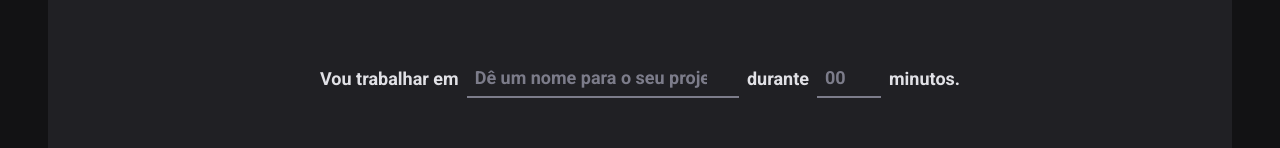
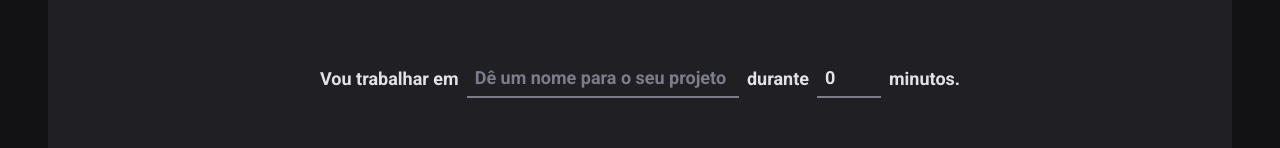
Before and after one commit to paulosantana95/countdown-ingnite-rocketseat, a React (Vite) app: page / in a window 1280 px wide. Shown: the part 166-314 px from the top of the page. Built offline with nearby package versions, Linux system fonts and the light colour scheme.

Commit message:
feat: Adjust form validate and create Cycle function

```diff
--- a/package.json
+++ b/package.json
@@ -10,11 +10,14 @@
     "preview": "vite preview"
   },
   "dependencies": {
+    "@hookform/resolvers": "^3.2.0",
     "phosphor-react": "^1.4.1",
     "react": "^18.2.0",
     "react-dom": "^18.2.0",
+    "react-hook-form": "^7.45.4",
     "react-router-dom": "^6.15.0",
-    "styled-components": "^6.0.7"
+    "styled-components": "^6.0.7",
+    "zod": "^3.22.0"
   },
   "devDependencies": {
     "@rocketseat/eslint-config": "^2.1.0",
--- a/src/pages/Home/index.tsx
+++ b/src/pages/Home/index.tsx
@@ -1,4 +1,9 @@
 import { Play } from "phosphor-react";
+import { useState } from "react";
+import { useForm } from "react-hook-form";
+import { zodResolver } from "@hookform/resolvers/zod";
+import * as zod from "zod";
+
 import {
   CountdownButton,
   CountdownContainer,
@@ -9,16 +14,79 @@
   TaskInput,
 } from "./styles";
 
+const newCycleFormValidationSchema = zod.object({
+  task: zod.string().min(1, "Informe a tarefa"),
+  minutesAmount: zod
+    .number()
+    .min(5, "O ciclo precisa ser de no máximo 5 minutos")
+    .max(60, "O ciclo precisa ser de no máximo 60 minutos"),
+});
+
+// interface NewCycleFormData {
+//   task: string;
+//   minutesAmount: number;
+// }
+
+type NewCycleFormData = zod.infer<typeof newCycleFormValidationSchema>;
+
+interface Cycle {
+  id: string;
+  task: string;
+  minutesAmount: number;
+}
+
 export function Home() {
+  const [cycles, setCycles] = useState<Cycle[]>([]);
+  const [activeCycleId, setActiveCycleId] = useState<string | null>(null);
+  const [amountSecondsPassed, setAmountSecondsPassed] = useState(0);
+
+  const { register, handleSubmit, watch, reset } = useForm<NewCycleFormData>({
+    resolver: zodResolver(newCycleFormValidationSchema),
+    defaultValues: {
+      task: "",
+      minutesAmount: 0,
+    },
+  });
+
+  function handleCreateNewCycle(data: NewCycleFormData) {
+    const id = String(new Date().getTime());
+
+    const newCycle: Cycle = {
+      id,
+      task: data.task,
+      minutesAmount: data.minutesAmount,
+    };
+
+    setCycles((state) => [...state, newCycle]);
+    setActiveCycleId(id);
+
+    reset();
+  }
+
+  const activeCycle = cycles.find((cycle) => cycle.id === activeCycleId);
+
+  const totalSeconds = activeCycle ? activeCycle.minutesAmount * 60 : 0;
+  const currentSeconds = activeCycle ? totalSeconds - amountSecondsPassed : 0;
+
+  const minutesAmount = Math.floor(currentSeconds / 60);
+  const secondsAmount = currentSeconds % 60;
+
+  const minutes = String(minutesAmount).padStart(2, "0");
+  const seconds = String(secondsAmount).padStart(2, "0");
+
+  const task = watch("task");
+  const isSubmitDisabled = !task;
+
   return (
     <HomeContainer>
-      <form action="">
+      <form onSubmit={handleSubmit(handleCreateNewCycle)} action="">
         <FormContainer>
           <label htmlFor="task">Vou trabalhar em</label>
           <TaskInput
             id="task"
             list="task-suggestions"
             placeholder="Dê um nome para o seu projeto"
+            {...register("task")}
           />
 
           <datalist id="task-suggestions">
@@ -28,28 +96,29 @@
             <option value="Banana" />
           </datalist>
 
-          <label htmlFor="minutesAmout">durante</label>
+          <label htmlFor="minutesAmount">durante</label>
           <MinutesAmountInput
             type="number"
-            id="minutesAmout"
+            id="minutesAmount"
             placeholder="00"
             step={5}
             min={5}
             max={60}
+            {...register("minutesAmount", { valueAsNumber: true })}
           />
 
           <span>minutos.</span>
         </FormContainer>
 
         <CountdownContainer>
-          <span>0</span>
-          <span>0</span>
+          <span>{minutes[0]}</span>
+          <span>{minutes[1]}</span>
           <Separator>:</Separator>
-          <span>0</span>
-          <span>0</span>
+          <span>{seconds[0]}</span>
+          <span>{seconds[1]}</span>
         </CountdownContainer>
 
-        <CountdownButton disabled type="submit">
+        <CountdownButton disabled={isSubmitDisabled} type="submit">
           <Play size={24} />
           Começar
         </CountdownButton>
--- a/src/pages/Home/styles.ts
+++ b/src/pages/Home/styles.ts
@@ -51,7 +51,7 @@
 export const TaskInput = styled(BaseInput)`
   flex: 1;
 
-  &::-web-kit-calendar-picker-indicator {
+  &&::-webkit-calendar-picker-indicator {
     display: none !important;
   }
 `;
```
Also changed, not shown: 1 other file (tests, documents, lock files or other folders).
